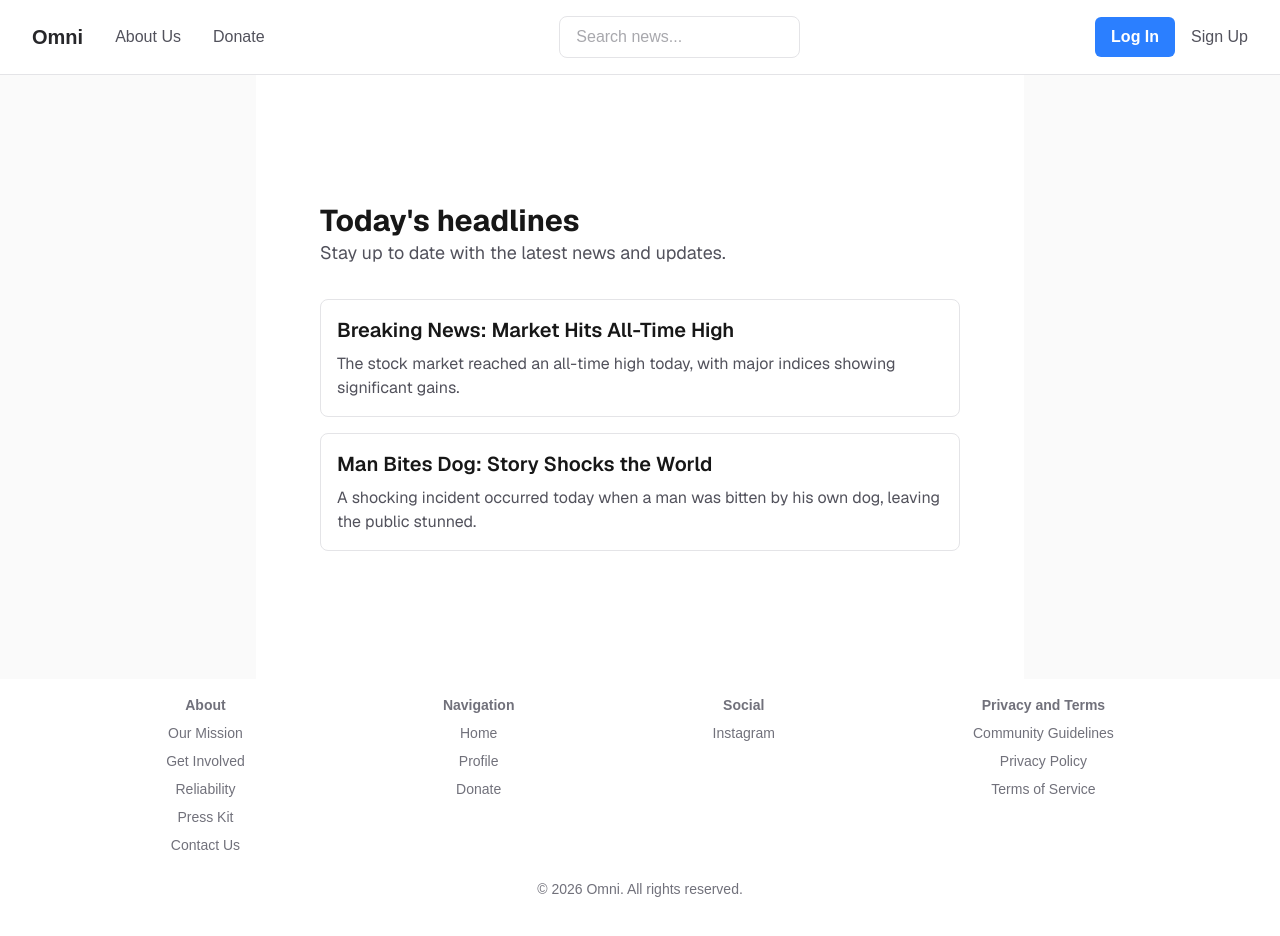
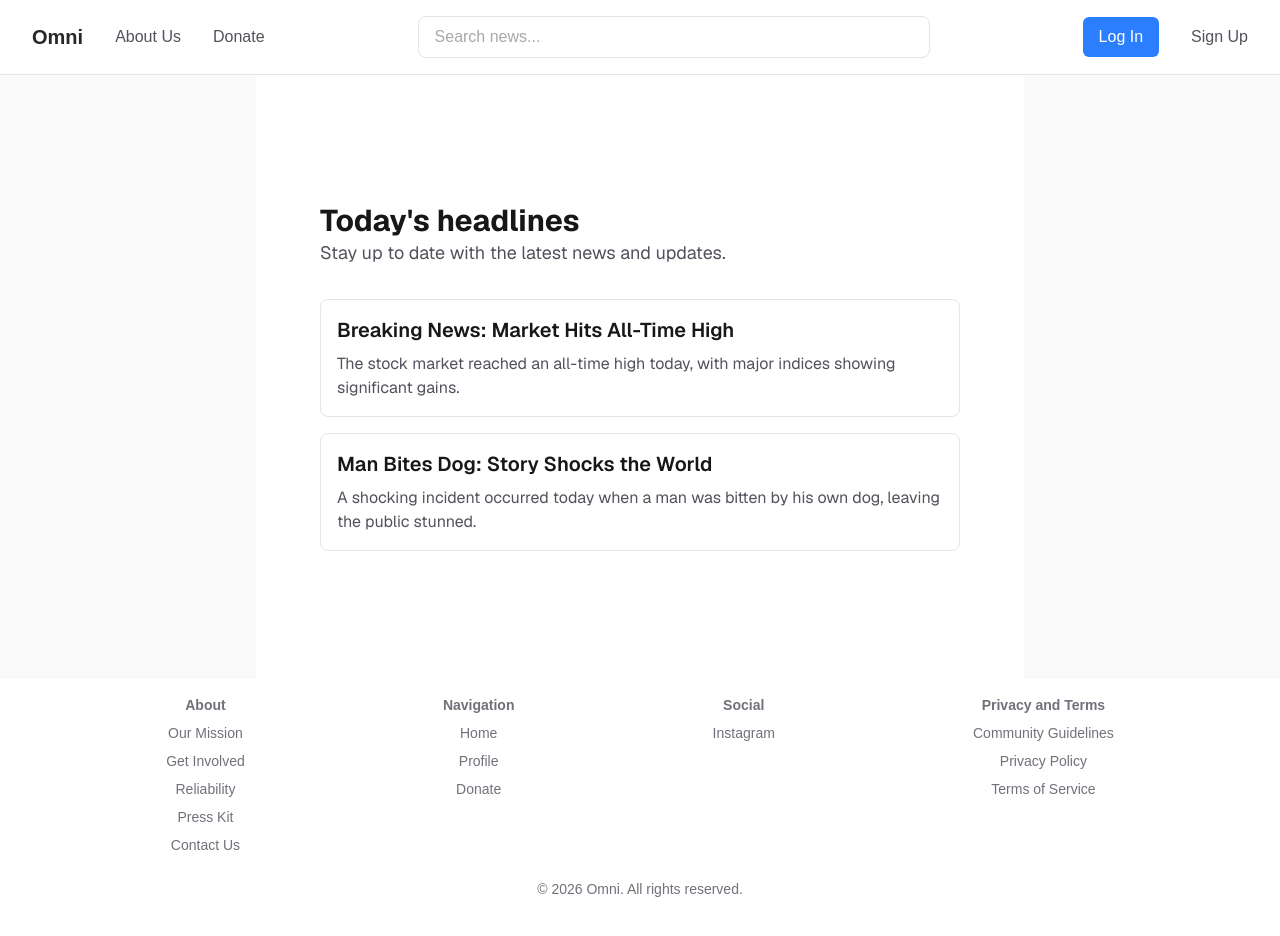
Before and after one commit to thomassrmcardle/Omni, a Next.js app in the folder app/: page / in a window 1280 px wide. Shown: the top 936 px of the page. Built offline with nearby package versions, Linux system fonts and the light colour scheme.

Commit message:
Improved top bar design.

```diff
--- a/app/app/globals.css
+++ b/app/app/globals.css
@@ -36,7 +36,6 @@ h3 {
   border-radius: var(--radius-md);
   text-decoration: none;
   display: inline-block;
-  font-weight: 900;
 }
 
 .thumbnail {
@@ -50,6 +49,12 @@ h3 {
   margin: 1.5rem;
 }
 
+.search-bar {
+  flex-grow: 1;
+  flex-direction: row;
+  max-width: var(--container-lg);
+}
+
 .space-evenly {
   display: flex;
   justify-content: space-evenly;
--- a/app/app/layout.tsx
+++ b/app/app/layout.tsx
@@ -20,7 +20,7 @@ export const metadata: Metadata = {
 
 
 function ProfileArea() {
-  return <div className="flex gap-4 items-center">
+  return <div className="flex gap-8 items-center">
     <a href="/login" className="button">
       Log In
     </a>
@@ -49,7 +49,7 @@ function NavLayout() {
       <input
         type="text"
         placeholder="Search news..."
-        className="hidden sm:block px-4 py-2 rounded-lg border border-zinc-200 dark:border-zinc-700 bg-transparent text-zinc-600 dark:text-zinc-400 focus:outline-none focus:ring-2 focus:ring-blue-500"
+        className="hidden search-bar sm:block px-4 py-2 rounded-lg border border-zinc-200 dark:border-zinc-700 bg-transparent text-zinc-600 dark:text-zinc-400 focus:outline-none focus:ring-2 focus:ring-blue-500"
       />
       <ProfileArea />
     </nav>
```
